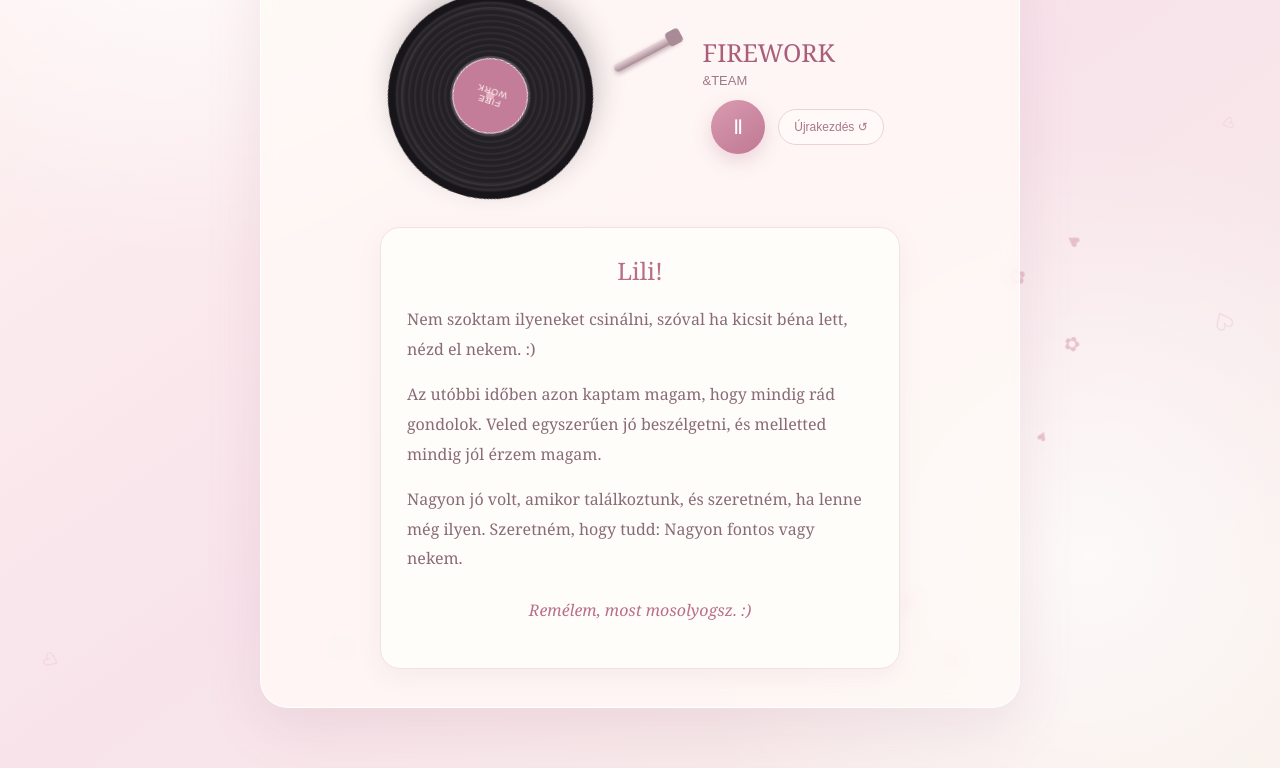
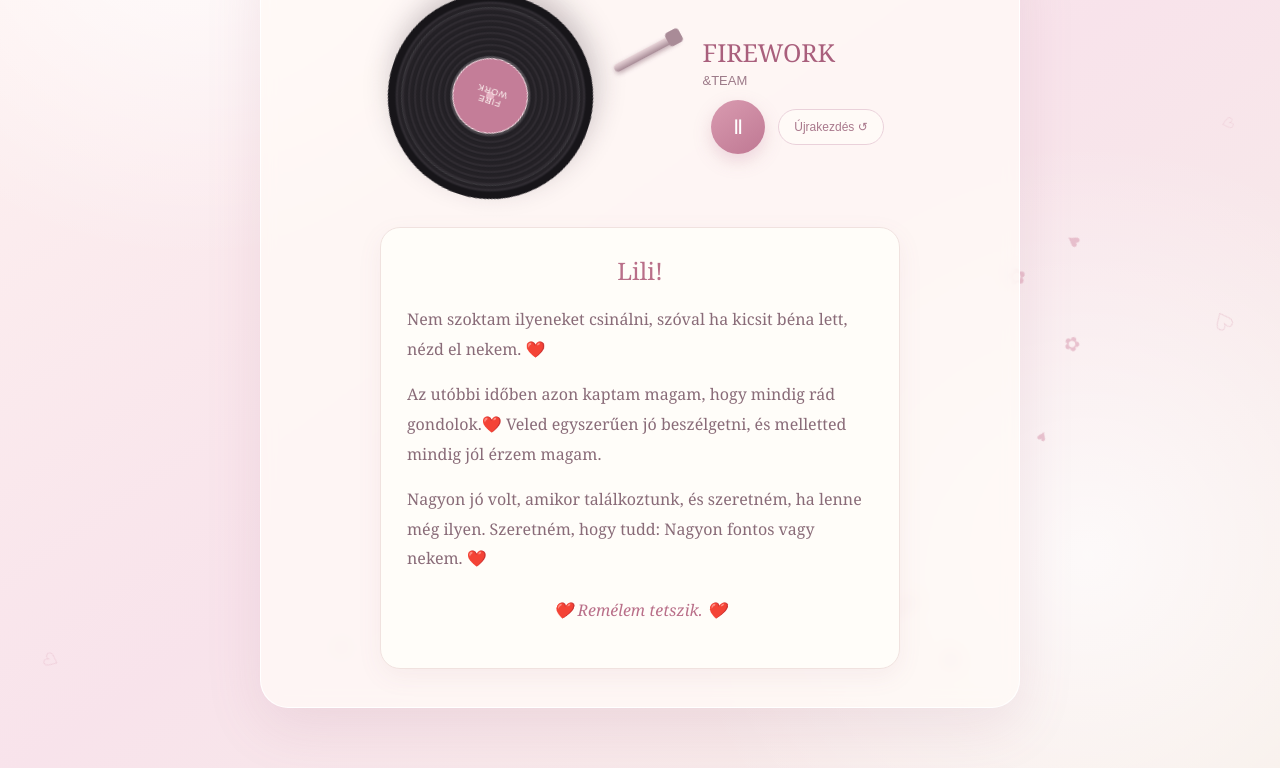
Before and after one commit to Noxar100/formetoyou, a plain HTML site: page index.html in a window 1280 px wide. Both pictures are taken after a click on the button "From me to you". Shown: the part 295-1063 px from the top of the page. Drawn offline with Linux system fonts and the light colour scheme.

Commit message:
Add files via upload

```diff
--- a/index.html
+++ b/index.html
@@ -206,10 +206,10 @@
 
           <article class="letter">
             <h2>Lili!</h2>
-            <p>Nem szoktam ilyeneket csinálni, szóval ha kicsit béna lett, nézd el nekem. :)</p>
-            <p>Az utóbbi időben azon kaptam magam, hogy mindig rád gondolok. Veled egyszerűen jó beszélgetni, és melletted mindig jól érzem magam.</p>
-            <p>Nagyon jó volt, amikor találkoztunk, és szeretném, ha lenne még ilyen. Szeretném, hogy tudd: Nagyon fontos vagy nekem.</p>
-            <p class="signoff">Remélem, most mosolyogsz. :)</p>
+            <p>Nem szoktam ilyeneket csinálni, szóval ha kicsit béna lett, nézd el nekem. ❤️</p>
+            <p>Az utóbbi időben azon kaptam magam, hogy mindig rád gondolok.❤️ Veled egyszerűen jó beszélgetni, és melletted mindig jól érzem magam.</p>
+            <p>Nagyon jó volt, amikor találkoztunk, és szeretném, ha lenne még ilyen. Szeretném, hogy tudd: Nagyon fontos vagy nekem. ❤️</p>
+            <p class="signoff">❤️ Remélem tetszik. ❤️</p>
           </article>
         </div>
       </div>
```
